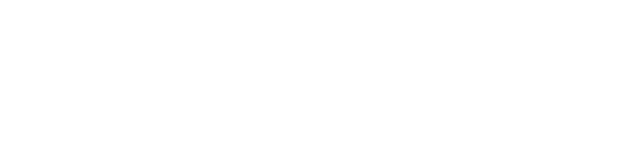
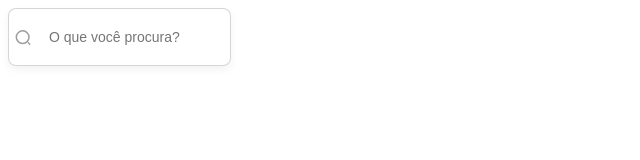
Before and after one commit to dev-willem/atividades-frontend, a plain HTML site: page atividade-flex-4/index.html in a window 1280 px wide. Shown: the whole page, without its empty margins (0-640 px from the left). Drawn offline with Linux system fonts and the light colour scheme.

Commit message:
seção input

```diff
--- a/atividade-flex-4/index.html
+++ b/atividade-flex-4/index.html
@@ -3,9 +3,13 @@
 <head>
     <meta charset="UTF-8">
     <meta name="viewport" content="width=device-width, initial-scale=1.0">
-    <title>Document</title>
+    <link rel="stylesheet" href="pesquisa.css">
+    <link rel="stylesheet" href="banner.css">
+    <link rel="stylesheet" href="card.css">
+    <link rel="stylesheet" href="card-abertura.css">
+    <title>Atividade Flex 4</title>
 </head>
 <body>
-
+    <input type="text" placeholder="O que você procura?">
 </body>
 </html>
--- /dev/null
+++ b/atividade-flex-4/pesquisa.css
@@ -0,0 +1,10 @@
+input {
+    border-radius: 8px;
+    border: 1px solid rgba(204, 204, 204, 0.80);
+    box-shadow: 0px 4px 8px 0px rgba(0, 0, 0, 0.05);
+    padding: 20px 0 20px 40px;
+
+    background: url("img/search-normal.svg") no-repeat 3% center;
+
+    font-size: 14px;
+}
```
Also changed, not shown: atividade-flex-4/banner.css (added), atividade-flex-4/card-abertura.css (added), atividade-flex-4/card.css (added), atividade-flex-4/img/search-normal.svg (added).
